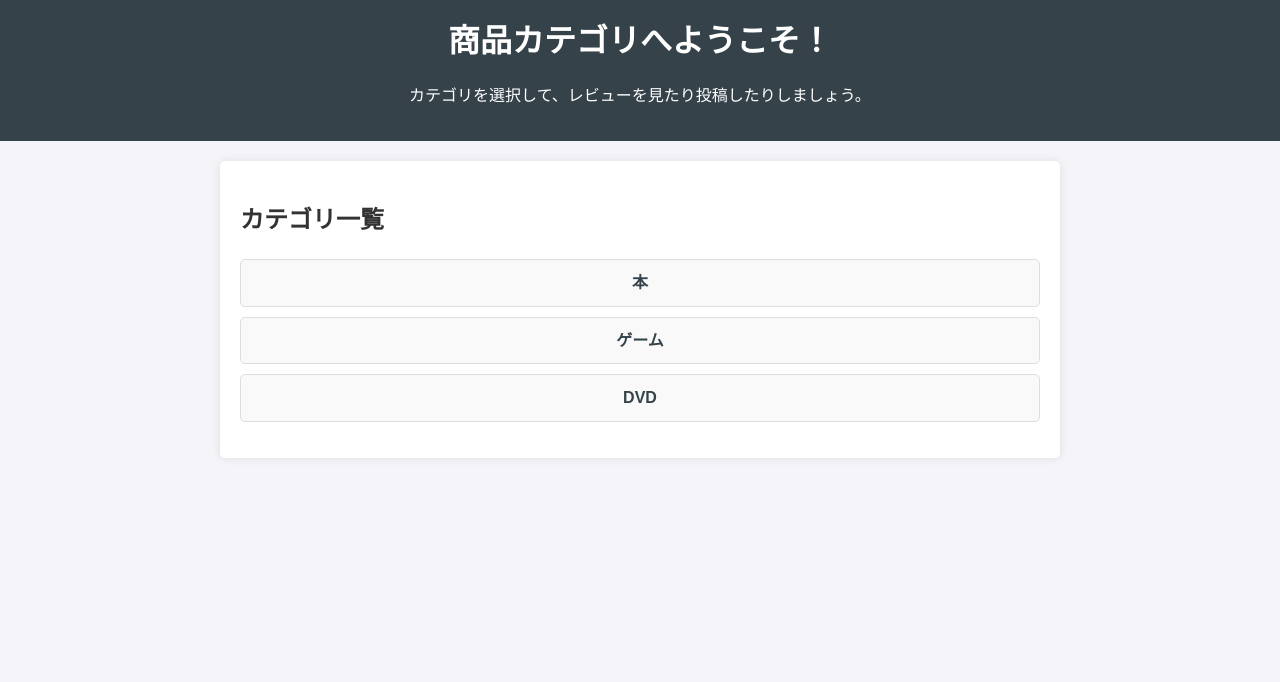
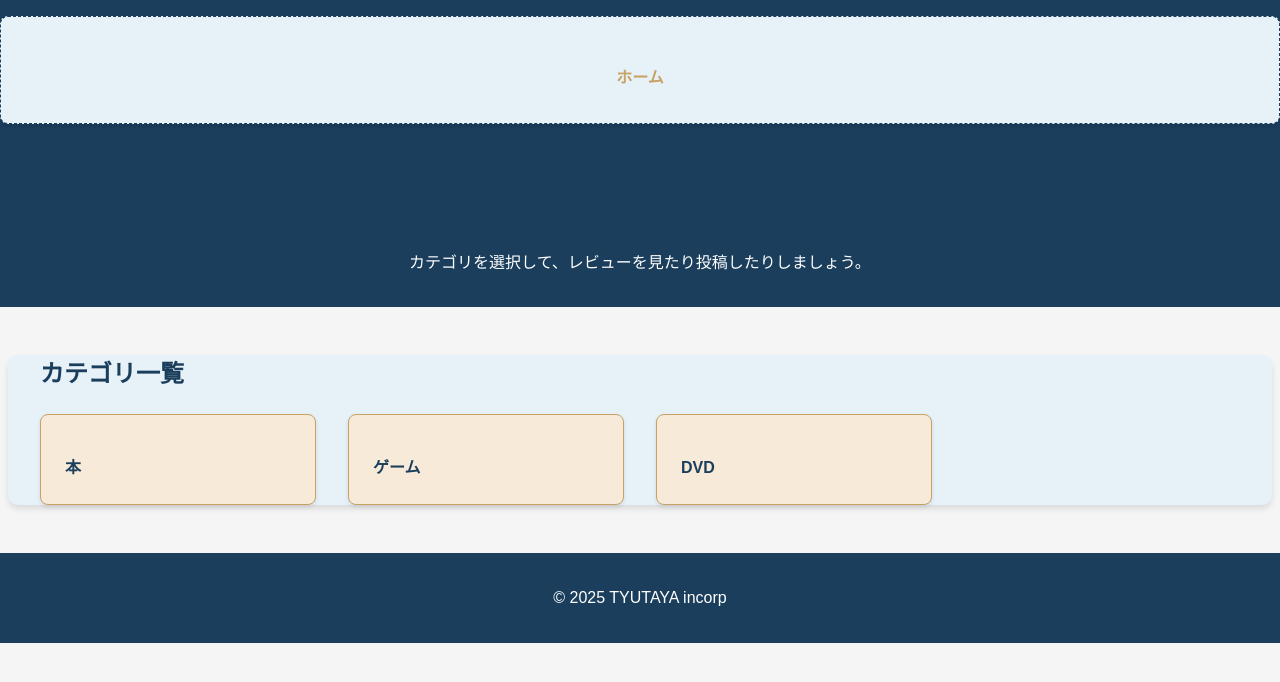
Before and after one commit to KikyoNanakusa/websystem-django-mock, a Django app: page / in a window 1280 px wide. Shown: the top 682 px of the page. Run offline with Django 5.2, Linux system fonts and the light colour scheme.

Commit message:
feat: デザイン用CSS完成完成

```diff
--- /dev/null
+++ b/app/BookReview/templates/base.html
@@ -0,0 +1,34 @@
+{% load static %}
+<!DOCTYPE html>
+<html lang="ja">
+<head>
+    <meta charset="UTF-8">
+    <meta name="viewport" content="width=device-width, initial-scale=1.0">
+    <title>{% block title %}TYUTAYA{% endblock %}</title>
+    <link rel="stylesheet" href="{% static 'style/global.css' %}">
+</head>
+<body>
+    <!-- 共通ヘッダー -->
+    <header>
+        <nav>
+            <ul>
+                <li><a href="{% url 'index' %}">ホーム</a></li>
+                {% comment %} <li><a href="{% url 'about' %}">概要</a></li> {% endcomment %}
+                {% comment %} <li><a href="{% url 'contact' %}">お問い合わせ</a></li> {% endcomment %}
+            </ul>
+        </nav>
+    </header>
+
+    <!-- 各ページ固有のコンテンツ -->
+    <main>
+        {% block content %}
+        <!-- ページ固有の内容がここに入ります -->
+        {% endblock %}
+    </main>
+
+    <!-- 共通フッター -->
+    <footer>
+        <p>&copy; 2025 TYUTAYA incorp</p>
+    </footer>
+</body>
+</html>
--- a/app/BookReview/templates/category_products.html
+++ b/app/BookReview/templates/category_products.html
@@ -1,9 +1,11 @@
+{% load static %}
 <!DOCTYPE html>
 <html lang="ja">
 <head>
     <meta charset="UTF-8">
     <meta name="viewport" content="width=device-width, initial-scale=1.0">
     <title>{{ category_key }}のカテゴリ商品一覧</title>
+    <link rel="stylesheet" href="{% static 'style/global.css' %}">
 </head>
 <body>
     <header>
--- a/app/BookReview/templates/index.html
+++ b/app/BookReview/templates/index.html
@@ -1,58 +1,8 @@
-<!DOCTYPE html>
-<html lang="ja">
-<head>
-    <meta charset="UTF-8">
-    <meta name="viewport" content="width=device-width, initial-scale=1.0">
-    <title>商品カテゴリ一覧</title>
-    <style>
-        body {
-            font-family: Arial, sans-serif;
-            line-height: 1.6;
-            margin: 0;
-            padding: 0;
-            background-color: #f4f4f9;
-            color: #333;
-        }
-        header {
-            background: #35424a;
-            color: #ffffff;
-            padding: 1rem 0;
-            text-align: center;
-        }
-        h1 {
-            margin: 0;
-        }
-        .container {
-            max-width: 800px;
-            margin: 20px auto;
-            padding: 20px;
-            background: #ffffff;
-            border-radius: 5px;
-            box-shadow: 0 0 10px rgba(0, 0, 0, 0.1);
-        }
-        ul {
-            list-style-type: none;
-            padding: 0;
-        }
-        li {
-            margin: 10px 0;
-            padding: 10px;
-            background: #f9f9f9;
-            border: 1px solid #ddd;
-            border-radius: 5px;
-            text-align: center;
-        }
-        a {
-            text-decoration: none;
-            color: #35424a;
-            font-weight: bold;
-        }
-        a:hover {
-            text-decoration: underline;
-        }
-    </style>
-</head>
-<body>
+{% extends 'base.html' %}
+
+{% block title %}ホームページ{% endblock %}
+
+{% block content %}
 <header>
     <h1>商品カテゴリへようこそ！</h1>
     <p>カテゴリを選択して、レビューを見たり投稿したりしましょう。</p>
--- a/app/BookReview/urls.py
+++ b/app/BookReview/urls.py
@@ -17,6 +17,8 @@ Including another URLconf
 from django.contrib import admin
 from django.urls import path
 from BookReview import views  # views モジュールをインポート
+from django.conf import settings
+from django.conf.urls.static import static
 
 urlpatterns = [
     path('admin/', admin.site.urls),
@@ -24,4 +26,4 @@ urlpatterns = [
     path('product/<int:product_id>/', views.product_detail, name='product_detail'),  # 詳細ページ
     path('login/', views.login_view, name='login'),  # ログインページ
     path('category/<str:category_key>/', views.category_products, name='category_products')
-]
+] + static(settings.STATIC_URL, document_root=settings.STATIC_ROOT)
--- a/app/static/style/global.css
+++ b/app/static/style/global.css
@@ -0,0 +1,153 @@
+:root {
+    --dark-blue: #1a3e5c; /* ヘッダー・フッターの背景色 */
+    --light-blue: #e6f2f8;
+    --soft-gold: #c8a165;
+    --light-gold: #f7ead9;
+    --background-gray: #f5f5f5;
+    --text-dark: #2a2a2a;
+    --text-light: #6c6c6c;
+    --header-footer-text: #ffffff; /* ヘッダー・フッターの文字色 */
+}
+
+/* グローバルスタイル */
+body {
+    font-family: "Noto Sans JP", "Hiragino Kaku Gothic Pro", Arial, sans-serif;
+    margin: 0;
+    padding: 0;
+    background-color: var(--background-gray);
+    color: var(--text-dark);
+    line-height: 1.6;
+}
+
+h1, h2 {
+    color: var(--dark-blue);
+    font-weight: 700;
+}
+
+h3 {
+    color: var(--text-dark);
+}
+
+.container {
+    max-width: 1200px;
+    margin: 3rem auto;
+    padding: 0 2rem;
+    background-color: var(--light-blue);
+    border-radius: 10px;
+    box-shadow: 0 4px 6px rgba(0, 0, 0, 0.1);
+}
+
+/* ヘッダーとフッターのスタイル */
+header, footer {
+    background-color: var(--dark-blue); /* 背景色を統一 */
+    color: var(--header-footer-text); /* 文字色を統一 */
+    text-align: center;
+    padding: 1rem 0;
+}
+
+header a, footer a {
+    color: var(--soft-gold); /* リンクの色をアクセントに */
+    text-decoration: none;
+    font-weight: 600;
+}
+
+header a:hover, footer a:hover {
+    text-decoration: underline; /* リンクのホバースタイル */
+}
+
+/* 商品リスト */
+ul {
+    list-style: none;
+    padding: 0;
+    margin: 0;
+    display: grid;
+    grid-template-columns: repeat(auto-fill, minmax(260px, 1fr));
+    gap: 2rem;
+}
+
+/* 商品カード */
+li {
+    background: var(--light-gold);
+    border-radius: 8px;
+    padding: 1.5rem;
+    transition: all 0.3s ease-in-out;
+    border: 1px solid var(--soft-gold);
+    position: relative;
+    box-shadow: 0 2px 4px rgba(0, 0, 0, 0.1);
+}
+
+li:hover {
+    background: var(--soft-gold);
+    transform: translateY(-5px);
+    box-shadow: 0 10px 15px rgba(0, 0, 0, 0.15);
+}
+
+/* 商品タイトル */
+li h3 {
+    font-size: 1.2rem;
+    margin: 0 0 0.5rem 0;
+    color: var(--dark-blue);
+}
+
+/* 商品価格 */
+li p {
+    font-size: 1rem;
+    margin: 0.5rem 0;
+    color: var(--text-light);
+}
+
+/* 商品リンク */
+a {
+    display: inline-block;
+    color: var(--dark-blue);
+    text-decoration: none;
+    font-weight: 600;
+    margin-top: 1rem;
+}
+
+a:hover {
+    color: var(--soft-gold);
+    text-decoration: underline;
+}
+
+/* アニメーション */
+@keyframes fadeIn {
+    from {
+        opacity: 0;
+        transform: translateY(-10px);
+    }
+    to {
+        opacity: 1;
+        transform: translateY(0);
+    }
+}
+
+.container {
+    animation: fadeIn 0.6s ease-out;
+}
+
+/* 商品なしメッセージ */
+li:only-child {
+    grid-column: 1 / -1;
+    text-align: center;
+    padding: 2rem;
+    background: var(--light-blue);
+    color: var(--text-dark);
+    border: 1px dashed var(--dark-blue);
+}
+
+/* レスポンシブデザイン */
+@media (max-width: 768px) {
+    .container {
+        padding: 0 1rem;
+    }
+
+    ul {
+        grid-template-columns: repeat(auto-fill, minmax(180px, 1fr));
+        gap: 1rem;
+    }
+
+    li {
+        padding: 1rem;
+    }
+}
```
Also changed, not shown: other parts of app/BookReview/templates/index.html (+1 -2 lines). Lines whose indentation alone changed are shown as unchanged.
